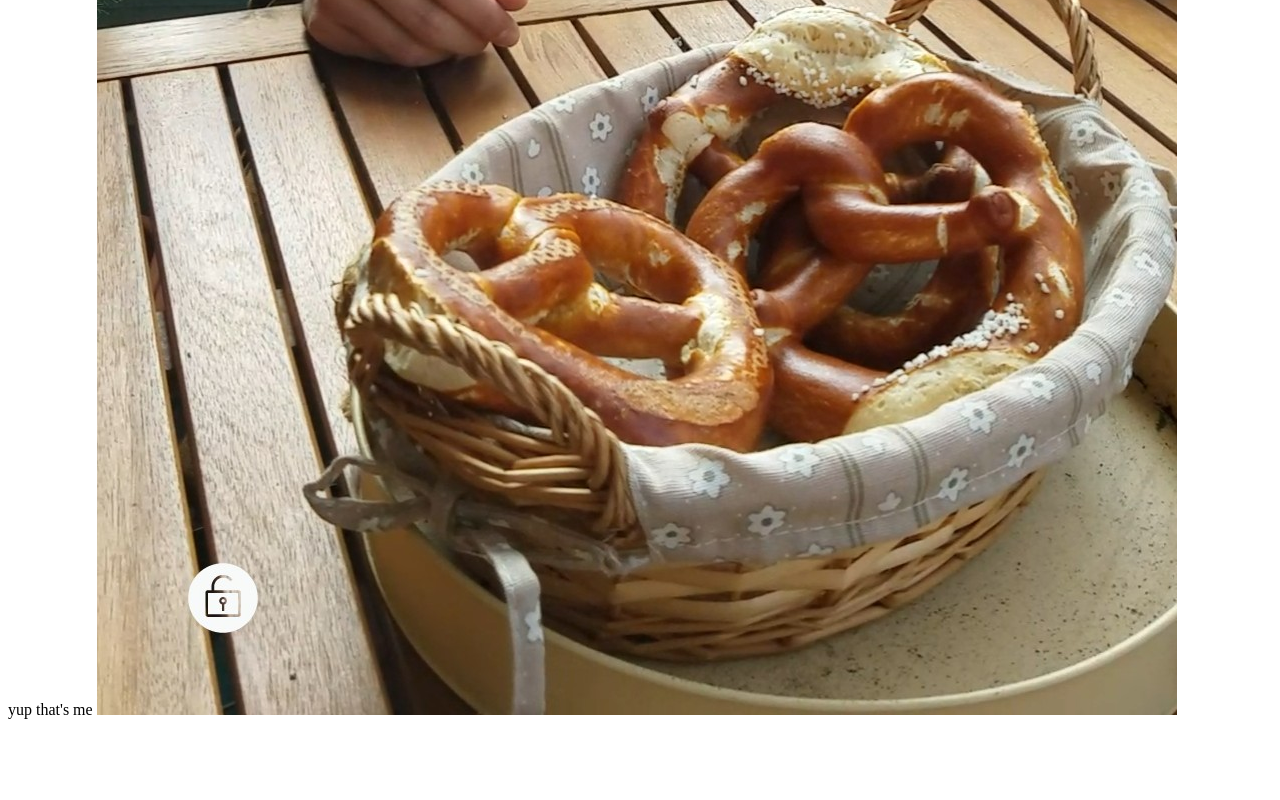
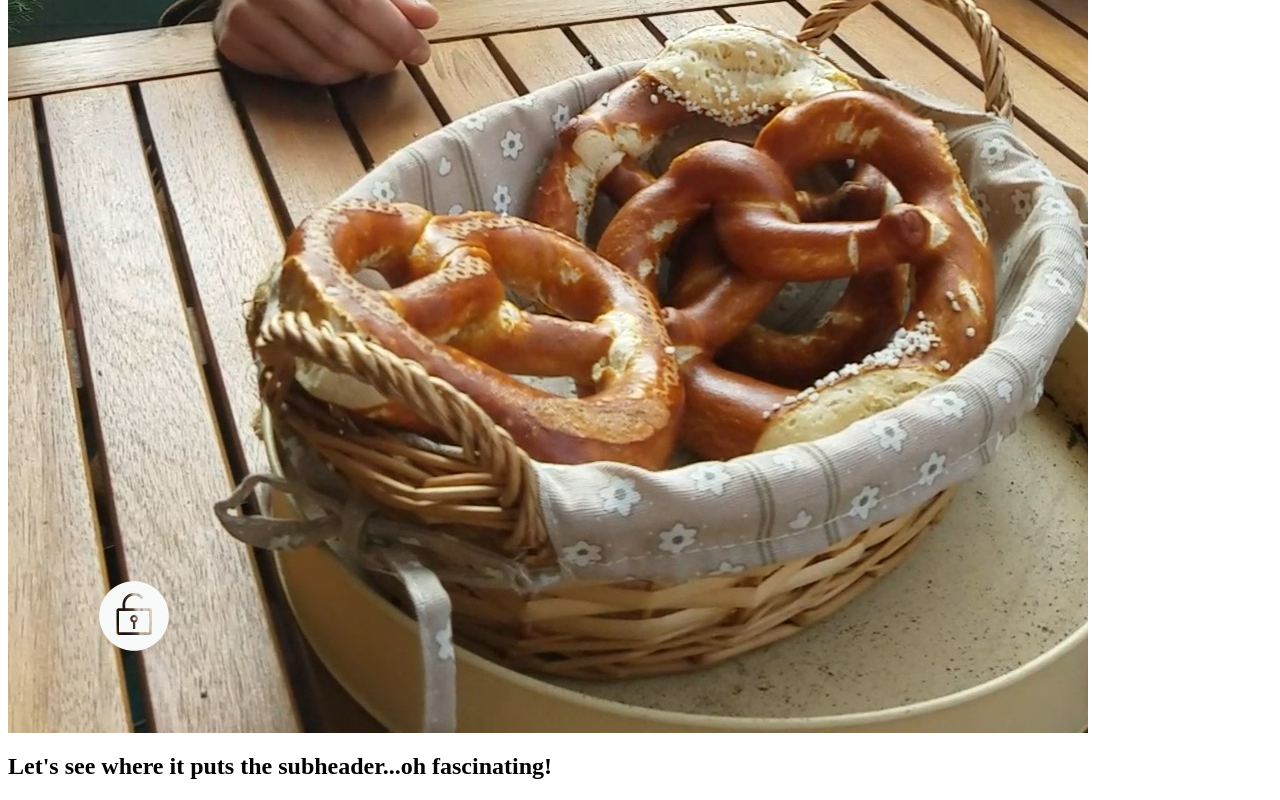
Before and after one commit to awhayden/awhayden.github.io, a plain HTML site: page index.html in a window 1280 px wide. Shown: the part 1308-2108 px from the top of the page. Before the commit the page ends 2035 px from the top, so only its background shows below. Drawn offline with Linux system fonts and the light colour scheme.

Commit message:
updated index file

```diff
--- a/index.html
+++ b/index.html
@@ -1,8 +1,9 @@
 <html>
     <h1>Arthur's One Picture From Germany That He's Been Peddling Off As His Public Persona For Years</h1>
 <body>
-    yup that's me
+    yup that's me. oh look, I've made a change.
 
     <img src="germany_profile_pic.jpg">
 </body>
+<h2>Let's see where it puts the subheader...oh fascinating!</h2>
 </html>
```
